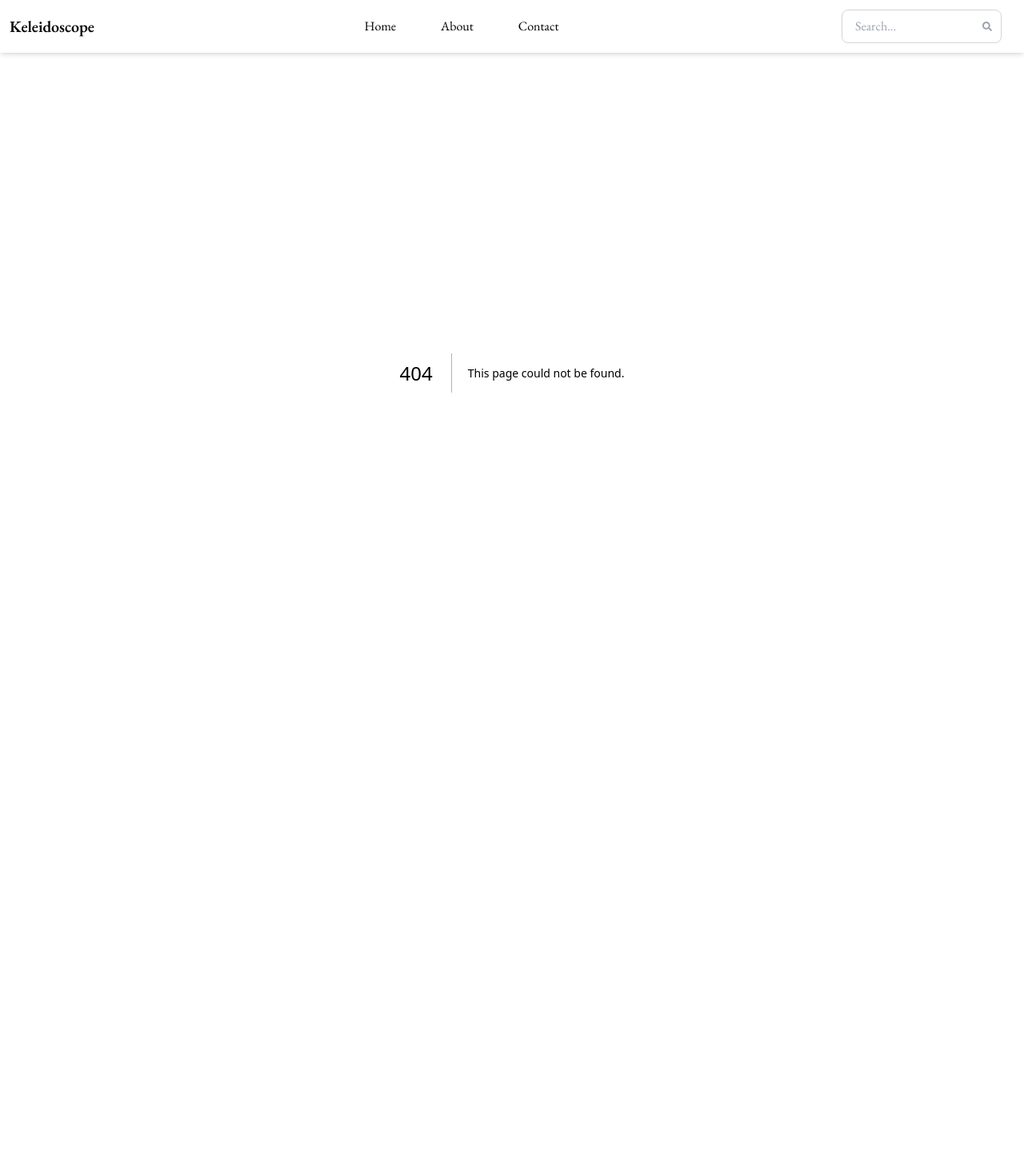
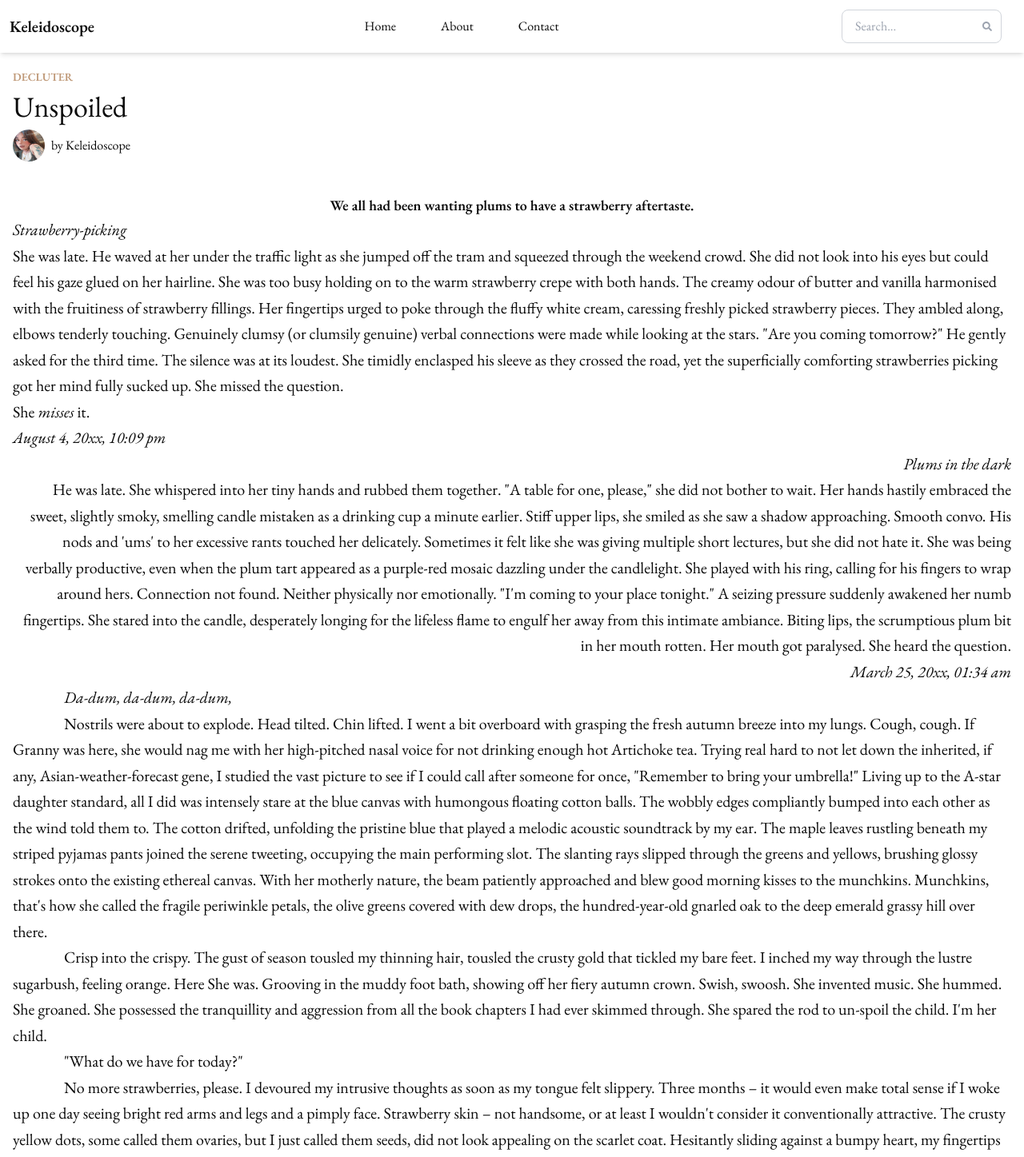
Before and after one commit to nauqh/keleidoscope, a Next.js app: page /posts/a-sunny-place-for-shady-people in a window 1280 px wide. Before the commit this address had no page. Shown: the top 1447 px of the page at 80% size. Before the commit the page ends 866 px from the top, so only its background shows below. Built offline with nearby package versions, Linux system fonts and the light colour scheme.

Commit message:
fix(logo): add reveal for About

```diff
--- a/package.json
+++ b/package.json
@@ -10,6 +10,7 @@
   },
   "dependencies": {
     "@emotion/react": "^11.14.0",
+    "@radix-ui/react-avatar": "^1.1.2",
     "@radix-ui/react-navigation-menu": "^1.2.3",
     "@radix-ui/react-slot": "^1.1.1",
     "class-variance-authority": "^0.7.1",
--- /dev/null
+++ b/src/app/posts/a-sunny-place-for-shady-people/page.tsx
@@ -0,0 +1,164 @@
+import React from "react";
+import { Avatar, AvatarImage } from "@/components/ui/avatar";
+import Link from "next/link";
+
+const page = () => {
+	return (
+		<>
+			<div className="container mx-auto px-4 py-5">
+				<h2 className="text-sm font-semibold text-[hsl(var(--secondary-color))]">
+					DECLUTER
+				</h2>
+				<h1 className="text-4xl my-2">Unspoiled</h1>
+				<div className="flex items-center gap-2">
+					<Avatar>
+						<AvatarImage src="/self.jpg" alt="@shadcn" />
+					</Avatar>
+					<span>
+						by{" "}
+						<Link
+							href="/"
+							className="hover:text-[hsl(var(--secondary-color))]"
+						>
+							{" "}
+							Keleidoscope
+						</Link>
+					</span>
+				</div>
+			</div>
+			<div className="container mx-auto px-4 py-5">
+				<h2 className="text-lg font-semibold text-center leading-relaxed">
+					We all had been wanting plums to have a strawberry
+					aftertaste.
+				</h2>
+				<p className="italic text-xl leading-relaxed">
+					Strawberry-picking
+				</p>
+				<p className="text-xl leading-relaxed">
+					She was late. He waved at her under the traffic light as she
+					jumped off the tram and squeezed through the weekend crowd.
+					She did not look into his eyes but could feel his gaze glued
+					on her hairline. She was too busy holding on to the warm
+					strawberry crepe with both hands. The creamy odour of butter
+					and vanilla harmonised with the fruitiness of strawberry
+					fillings. Her fingertips urged to poke through the fluffy
+					white cream, caressing freshly picked strawberry pieces.
+					They ambled along, elbows tenderly touching. Genuinely
+					clumsy (or clumsily genuine) verbal connections were made
+					while looking at the stars. "Are you coming tomorrow?" He
+					gently asked for the third time. The silence was at its
+					loudest. She timidly enclasped his sleeve as they crossed
+					the road, yet the superficially comforting strawberries
+					picking got her mind fully sucked up. She missed the
+					question.
+				</p>
+				<p className="text-xl leading-relaxed">
+					She <span className="italic">misses</span> it.
+				</p>
+				<p className="text-xl italic leading-relaxed">
+					August 4, 20xx, 10:09 pm
+				</p>
+
+				<p className="text-xl text-right italic leading-relaxed">
+					Plums in the dark
+				</p>
+				<p className="text-xl text-right leading-relaxed">
+					He was late. She whispered into her tiny hands and rubbed
+					them together. "A table for one, please," she did not bother
+					to wait. Her hands hastily embraced the sweet, slightly
+					smoky, smelling candle mistaken as a drinking cup a minute
+					earlier. Stiff upper lips, she smiled as she saw a shadow
+					approaching. Smooth convo. His nods and 'ums' to her
+					excessive rants touched her delicately. Sometimes it felt
+					like she was giving multiple short lectures, but she did not
+					hate it. She was being verbally productive, even when the
+					plum tart appeared as a purple-red mosaic dazzling under the
+					candlelight. She played with his ring, calling for his
+					fingers to wrap around hers. Connection not found. Neither
+					physically nor emotionally. "I'm coming to your place
+					tonight." A seizing pressure suddenly awakened her numb
+					fingertips. She stared into the candle, desperately longing
+					for the lifeless flame to engulf her away from this intimate
+					ambiance. Biting lips, the scrumptious plum bit in her mouth
+					rotten. Her mouth got paralysed. She heard the question.
+				</p>
+				<p className="text-xl text-right italic leading-relaxed">
+					March 25, 20xx, 01:34 am
+				</p>
+
+				<p
+					className="text-xl italic leading-relaxed"
+					style={{ textIndent: "4rem" }}
+				>
+					Da-dum, da-dum, da-dum,
+				</p>
+				<p
+					className="text-xl leading-relaxed"
+					style={{ textIndent: "4rem" }}
+				>
+					Nostrils were about to explode. Head tilted. Chin lifted. I
+					went a bit overboard with grasping the fresh autumn breeze
+					into my lungs. Cough, cough. If Granny was here, she would
+					nag me with her high-pitched nasal voice for not drinking
+					enough hot Artichoke tea. Trying real hard to not let down
+					the inherited, if any, Asian-weather-forecast gene, I
+					studied the vast picture to see if I could call after
+					someone for once, "Remember to bring your umbrella!" Living
+					up to the A-star daughter standard, all I did was intensely
+					stare at the blue canvas with humongous floating cotton
+					balls. The wobbly edges compliantly bumped into each other
+					as the wind told them to. The cotton drifted, unfolding the
+					pristine blue that played a melodic acoustic soundtrack by
+					my ear. The maple leaves rustling beneath my striped pyjamas
+					pants joined the serene tweeting, occupying the main
+					performing slot. The slanting rays slipped through the
+					greens and yellows, brushing glossy strokes onto the
+					existing ethereal canvas. With her motherly nature, the beam
+					patiently approached and blew good morning kisses to the
+					munchkins. Munchkins, that's how she called the fragile
+					periwinkle petals, the olive greens covered with dew drops,
+					the hundred-year-old gnarled oak to the deep emerald grassy
+					hill over there.
+				</p>
+				<p
+					className="text-xl leading-relaxed"
+					style={{ textIndent: "4rem" }}
+				>
+					Crisp into the crispy. The gust of season tousled my
+					thinning hair, tousled the crusty gold that tickled my bare
+					feet. I inched my way through the lustre sugarbush, feeling
+					orange. Here She was. Grooving in the muddy foot bath,
+					showing off her fiery autumn crown. Swish, swoosh. She
+					invented music. She hummed. She groaned. She possessed the
+					tranquillity and aggression from all the book chapters I had
+					ever skimmed through. She spared the rod to un-spoil the
+					child. I'm her child.
+				</p>
+				<p
+					className="text-xl leading-relaxed"
+					style={{ textIndent: "4rem" }}
+				>
+					"What do we have for today?"
+				</p>
+				<p
+					className="text-xl leading-relaxed"
+					style={{ textIndent: "4rem" }}
+				>
+					No more strawberries, please. I devoured my intrusive
+					thoughts as soon as my tongue felt slippery. Three months –
+					it would even make total sense if I woke up one day seeing
+					bright red arms and legs and a pimply face. Strawberry skin
+					– not handsome, or at least I wouldn't consider it
+					conventionally attractive. The crusty yellow dots, some
+					called them ovaries, but I just called them seeds, did not
+					look appealing on the scarlet coat. Hesitantly sliding
+					against a bumpy heart, my fingertips stung a little.
+					Pinching my nose while chewing. I thought it was better to
+					do something before I could sniff out an aching daydream.
+				</p>
+			</div>
+		</>
+	);
+};
+
+export default page;
--- /dev/null
+++ b/src/app/posts/danger-of-smoking-in-bed/page.tsx
@@ -0,0 +1,7 @@
+import React from "react";
+
+const page = () => {
+	return <div>danger-of-smoking-in-bed</div>;
+};
+
+export default page;
--- /dev/null
+++ b/src/components/ui/avatar.tsx
@@ -0,0 +1,50 @@
+"use client"
+
+import * as React from "react"
+import * as AvatarPrimitive from "@radix-ui/react-avatar"
+
+import { cn } from "@/lib/utils"
+
+const Avatar = React.forwardRef<
+  React.ElementRef<typeof AvatarPrimitive.Root>,
+  React.ComponentPropsWithoutRef<typeof AvatarPrimitive.Root>
+>(({ className, ...props }, ref) => (
+  <AvatarPrimitive.Root
+    ref={ref}
+    className={cn(
+      "relative flex h-10 w-10 shrink-0 overflow-hidden rounded-full",
+      className
+    )}
+    {...props}
+  />
+))
+Avatar.displayName = AvatarPrimitive.Root.displayName
+
+const AvatarImage = React.forwardRef<
+  React.ElementRef<typeof AvatarPrimitive.Image>,
+  React.ComponentPropsWithoutRef<typeof AvatarPrimitive.Image>
+>(({ className, ...props }, ref) => (
+  <AvatarPrimitive.Image
+    ref={ref}
+    className={cn("aspect-square h-full w-full", className)}
+    {...props}
+  />
+))
+AvatarImage.displayName = AvatarPrimitive.Image.displayName
+
+const AvatarFallback = React.forwardRef<
+  React.ElementRef<typeof AvatarPrimitive.Fallback>,
+  React.ComponentPropsWithoutRef<typeof AvatarPrimitive.Fallback>
+>(({ className, ...props }, ref) => (
+  <AvatarPrimitive.Fallback
+    ref={ref}
+    className={cn(
+      "flex h-full w-full items-center justify-center rounded-full bg-muted",
+      className
+    )}
+    {...props}
+  />
+))
+AvatarFallback.displayName = AvatarPrimitive.Fallback.displayName
+
+export { Avatar, AvatarImage, AvatarFallback }
```
Also changed, not shown: 1 other file (tests, documents, lock files or other folders).
